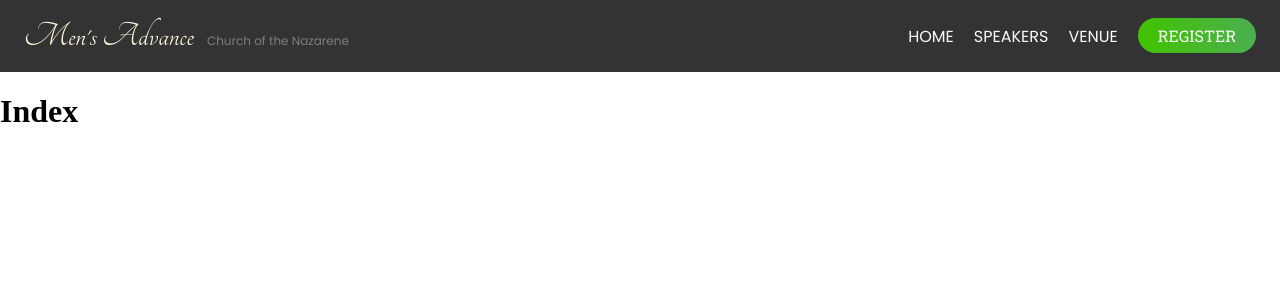
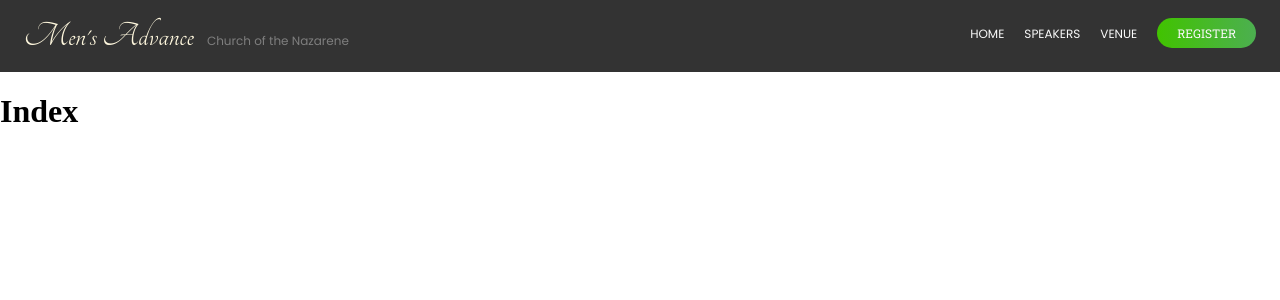
Before and after one commit to juliancoleman/mens-advance, a Jekyll site: the page built from index.html, in a window 1280 px wide. Shown: the top 300 px of the page. Built offline with Jekyll 4.4.1, drawn with Linux system fonts in a browser that asks for light colours.

Commit message:
adjusts font size of nav links

```diff
--- a/_sass/components/header.scss
+++ b/_sass/components/header.scss
@@ -28,6 +28,7 @@ header {
   nav a {
     color: $white;
     font-family: $poppins;
+    font-size: 0.75rem;
 
     margin-left: 8px;
     margin-right: 8px;
```
